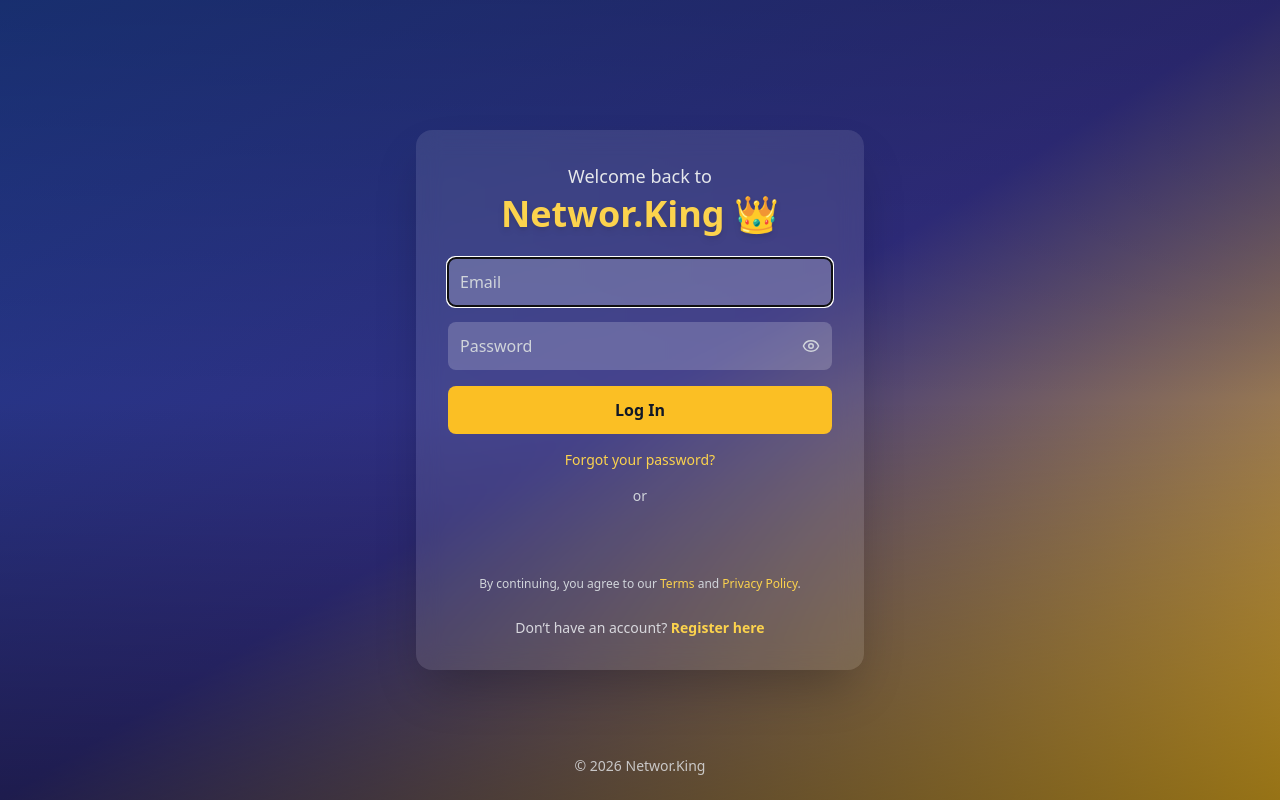
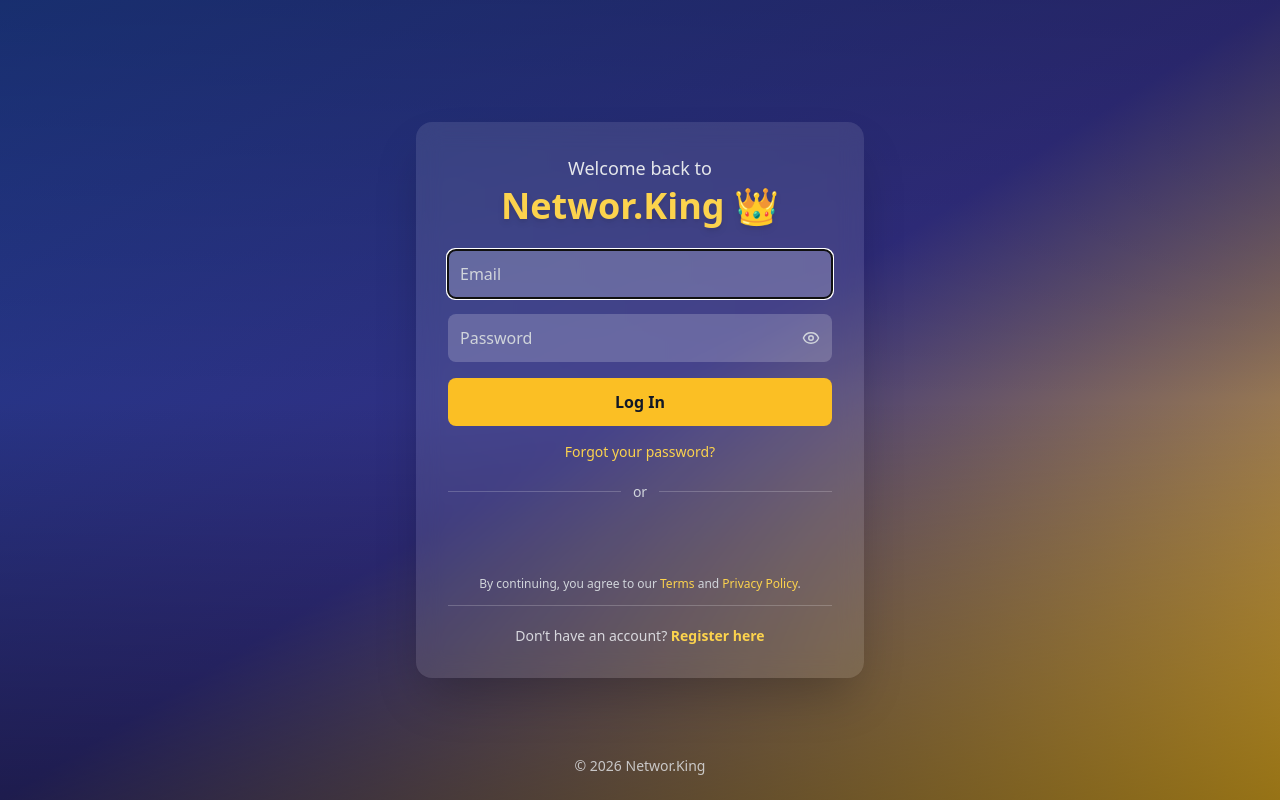
Before and after one commit to vahzakaryan-del/network-king-frontend, a Next.js app: page /login in a window 1280 px wide. Built offline with nearby package versions, Linux system fonts and the light colour scheme; no server answers.

Commit message:
styling pages

```diff
--- a/src/app/login/page.tsx
+++ b/src/app/login/page.tsx
@@ -385,9 +385,11 @@ try {
 
         {!emailNotVerified && (
   <>
-    <div className="my-4 text-center text-sm text-gray-300">
-      or
-    </div>
+<div className="my-5 flex items-center gap-3 text-sm text-gray-300">
+  <div className="h-px flex-1 bg-white/20" />
+  <span className="whitespace-nowrap">or</span>
+  <div className="h-px flex-1 bg-white/20" />
+</div>
 
     <div className="flex justify-center">
       <GoogleLogin
@@ -437,13 +439,14 @@ try {
 
 
     </div>
-    <p className="text-xs mt-3 text-gray-300 text-center leading-relaxed">
+    <p className="text-xs mt-3 mb-3 text-gray-300 text-center leading-relaxed">
 
 By continuing, you agree to our
 <Link href="/terms" className="text-amber-300 hover:underline"> Terms </Link>
 and
 <Link href="/privacy" className="text-amber-300 hover:underline"> Privacy Policy</Link>.
 </p>
+
   </>
 )}
 
@@ -496,8 +499,8 @@ and
               </NoticeBox>
             </div>
           )}
-
-          <p className="mt-6 text-center text-sm text-gray-200/90">
+          <div className="h-px mt-3 flex-1 bg-white/20" />
+          <p className="mt-5 text-center text-sm text-gray-200/90">
             Don’t have an account?{" "}
             <Link href="/register" className="font-semibold text-amber-300 hover:underline">
               Register here
--- a/src/app/register/page.tsx
+++ b/src/app/register/page.tsx
@@ -308,6 +308,7 @@ const isCoolingDown = cooldownSecondsLeft > 0;
           )}
 {!waitingVerification && (
   <>
+  <div className="h-px mt-4 flex-1 bg-white/20" />
 <div className="my-4 text-center text-sm text-gray-300">
   or continue with
 </div>
@@ -410,8 +411,9 @@ By continuing, you agree to our
             <p className="mt-4 text-center text-sm text-gray-100">{message}</p>
           )}
 
+           <div className="h-px mt-3 flex-1 bg-white/20" />
           <p className="mt-6 text-center text-sm text-gray-200/90">
-            Already have an account?{" "}
+            Already have an account ? {" "}
             <Link
               href="/login"
               className="font-semibold text-amber-300 hover:underline"
```
